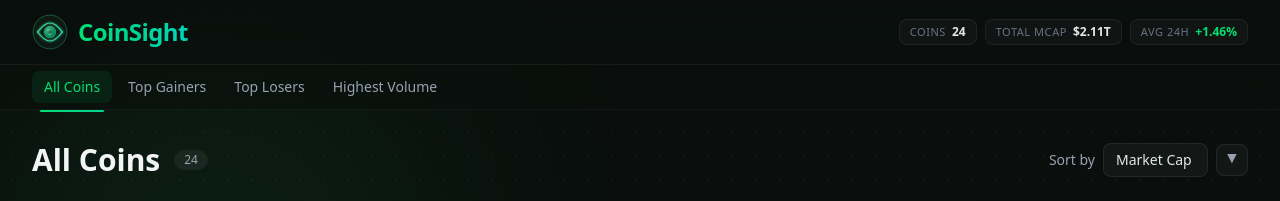
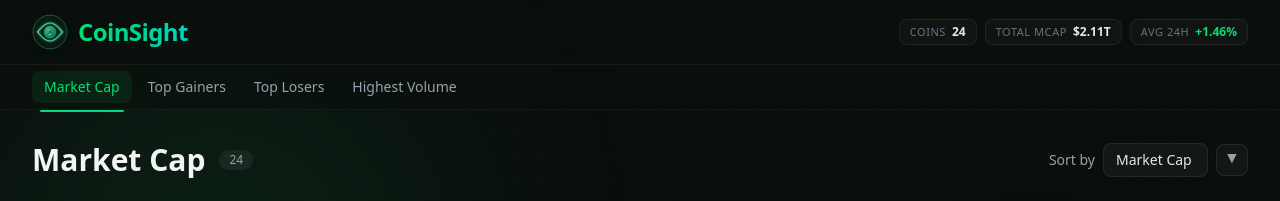
Before and after one commit to agility-partners/nick-cohort-crypto, a Next.js app: page / in a window 1280 px wide. Shown: the top 201 px of the page. Built offline with nearby package versions, Linux system fonts and the light colour scheme.

Commit message:
feat: update label for 'all' view to 'Market Cap' in Navbar and viewMeta

```diff
--- a/app/page.tsx
+++ b/app/page.tsx
@@ -10,7 +10,7 @@ import { mockCryptos, type Crypto } from "@/src/data/mockCryptos";
 type ViewMode = "all" | "gainers" | "losers" | "volume";
 
 const viewMeta: Record<ViewMode, { title: string }> = {
-  all:     { title: "All Coins" },
+  all:     { title: "Market Cap" },
   gainers: { title: "Top Gainers" },
   losers:  { title: "Top Losers" },
   volume:  { title: "Highest Volume" },
--- a/src/components/Navbar.tsx
+++ b/src/components/Navbar.tsx
@@ -4,7 +4,7 @@ import Link from "next/link";
 import { usePathname, useSearchParams } from "next/navigation";
 
 const navItems = [
-  { label: "All Coins", view: "all", href: "/" },
+  { label: "Market Cap", view: "all", href: "/" },
   { label: "Top Gainers", view: "gainers", href: "/?view=gainers" },
   { label: "Top Losers", view: "losers", href: "/?view=losers" },
   { label: "Highest Volume", view: "volume", href: "/?view=volume" },
```
